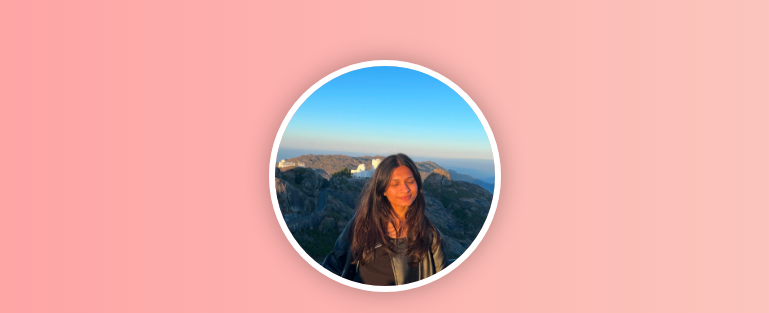
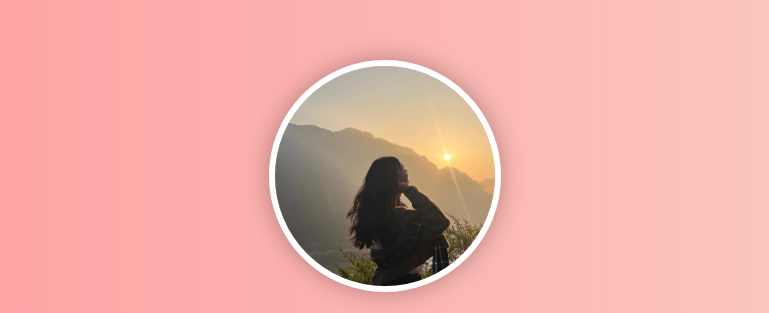
Before and after one commit to soumyarathod177-netizen/love-site, a plain HTML site: page index.html in a window 1280 px wide. Shown: the top 313 px of the page, without its empty margins (255-1024 px from the left). Drawn offline with Linux system fonts and the light colour scheme.

Commit message:
Update index.html

```diff
--- a/index.html
+++ b/index.html
@@ -65,7 +65,7 @@ button{
 
 <div class="container">
     <!-- Photo ka exact naam yaha likh -->
-    <img src="swarna.jpg.jpeg" alt="Her Photo">
+    <img src="swarna2.jpeg" alt="Her Photo">
 
     <h1>Hey Swarna ❤️</h1>
     <h2>Would you date me?</h2>
```
